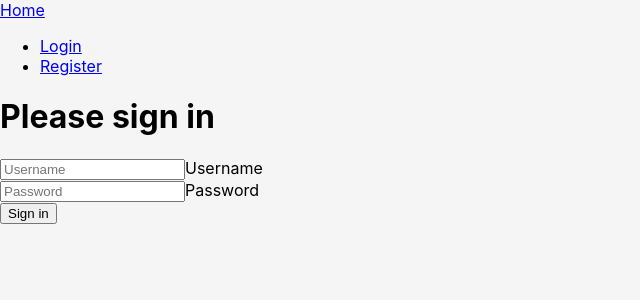
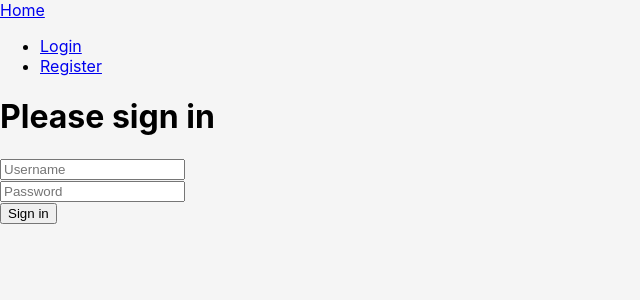
Before and after one commit to jermynyeo/TT1_3, a React (Create React App) app: page / in a window 1280 px wide. Shown: the top 300 px of the page, without its empty margins (0-640 px from the left). Built offline with nearby package versions, Linux system fonts and the light colour scheme.

Commit message:
added token

```diff
--- a/src/components/Login.js
+++ b/src/components/Login.js
@@ -20,6 +20,9 @@ import "../css/form.css";
             body: JSON.stringify({username,password})
         })
         const data = await res.json()
+        localStorage.setItem("token", JSON.stringify(data));
+        const result = localStorage.getItem('token')
+        console.log(result)
         setRedirect(true)
         setLoggedin(true)
 
@@ -52,7 +55,6 @@ import "../css/form.css";
               placeholder="Username"
               onChange={(e) => setUsername(e.target.value)}
             />
-            <label>Username</label>
           </div>
           <div className="form-floating">
             <input
@@ -61,7 +63,6 @@ import "../css/form.css";
               placeholder="Password"
               onChange={(e) => setPassword(e.target.value)}
             />
-            <label>Password</label>
           </div>
           <button
             className="w-100 btn btn-lg btn-primary"
```
